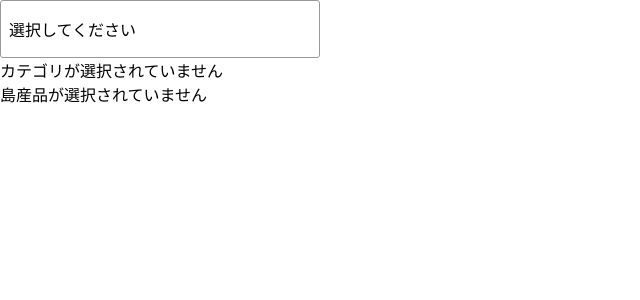
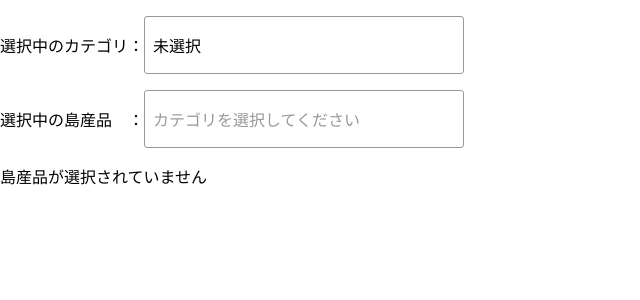
Before and after one commit to lamb-sni/earlgrey, a React (Create React App) app in the folder app/: page / in a window 1280 px wide. Shown: the top 300 px of the page, without its empty margins (0-640 px from the left). Built offline with nearby package versions, Linux system fonts and the light colour scheme.

Commit message:
構造のリファクタとスタイリング

```diff
--- a/app/src/component/Select/index.tsx
+++ b/app/src/component/Select/index.tsx
@@ -9,22 +9,26 @@ interface Props {
     label: string;
   }[];
   onClick: (v: string) => void;
+  isDisabled?: boolean;
+  disabledText?: string;
 }
 
 const Select = (props: Props) => {
   const [isOpen, setIsOpen] = React.useState(false);
-  const [selectedLabel, setSelectedLabel] = React.useState("選択してください");
+  const [selectedLabel, setSelectedLabel] = React.useState("未選択");
   const ref = React.useRef<HTMLDivElement>(null);
   useOnClickOutside(ref, () => { setIsOpen(false); });
 
   return (
     <div className={style.wrapper} ref={ref}>
       <div
-        className={style.selected}
+        className={ClassNames(style.selected, {
+          [style.isDisabled]: props.isDisabled
+        })}
         onClick={() => { setIsOpen(!isOpen); }}
       >
         <span>
-          {selectedLabel}
+          {props.isDisabled ? props.disabledText : selectedLabel}
         </span>
       </div>
       <ul className={ClassNames(style.select, {
--- a/app/src/component/Select/style.module.scss
+++ b/app/src/component/Select/style.module.scss
@@ -1,5 +1,14 @@
 .wrapper {
   position: relative;
+}
+
+.isDisabled {
+  pointer-events: none;
+  cursor: not-allowed;
+
+  span {
+    color: #999
+  }
 }
 
 .selected {
--- a/app/src/page/index.tsx
+++ b/app/src/page/index.tsx
@@ -5,6 +5,7 @@ import { categories, CategoriesKey } from '../data/categories';
 import CategoryProducts from "./organisms/CategoryProducts";
 import RelationProduct from './organisms/RelationProducts';
 import Select from "../component/Select";
+import style from "./style.module.scss";
 
 const Page = () => {
   const setSelectedCategory = useSetRecoilState(selectedCategoryAtom);
@@ -18,12 +19,18 @@ const Page = () => {
   return (
     <div>
       <main>
-        <section>
-          <Select data={selectData} onClick={v => { setSelectedCategory(v as CategoriesKey); }} />
+        <section className={style.section}>
+          <div className={style.select}>
+            <p>選択中のカテゴリ：</p>
+            <Select data={selectData} onClick={v => { setSelectedCategory(v as CategoriesKey); }} />
+          </div>
         </section>
 
-        <section>
+        <section className={style.section}>
           <CategoryProducts />
+        </section>
+
+        <section className={style.section}>
           <RelationProduct />
         </section>
       </main>
--- a/app/src/page/organisms/CategoryProducts.tsx
+++ /dev/null
@@ -1,45 +0,0 @@
-import * as React from 'react';
-import { useSetRecoilState, useRecoilValue } from "recoil"
-import { selectedCategoryAtom, selectedProductDetailAtom } from "../../state/atom";
-import { categories } from '../../data/categories';
-import { products } from "../../data";
-import Select from "../../component/Select";
-
-const CategoryProducts = () => {
-  const selectedCategory = useRecoilValue(selectedCategoryAtom);
-  const setSelectedProductDetail = useSetRecoilState(selectedProductDetailAtom);
-
-  if (!selectedCategory) {
-    return <p>カテゴリが選択されていません</p>;
-  }
-  const category = categories[selectedCategory];
-  const label = category.label;
-  const product = products[selectedCategory];
-  const selectData = Object.values(product).map(d => {
-    return {
-      value: d.name,
-      label: `${d.name}（${d.schedule.label}）`
-    }
-  });
-
-  return (
-    <>
-      <p>選択中のカテゴリ：{label}</p>
-      <ul>
-        <Select
-          data={selectData}
-          onClick={v => {
-            Object.values(product).map(d => {
-              if (d.name === v) {
-                setSelectedProductDetail(d);
-              }
-              return null;
-            });
-          }}
-        />
-      </ul>
-    </>
-  );
-};
-
-export default CategoryProducts;
--- /dev/null
+++ b/app/src/page/organisms/CategoryProducts/index.tsx
@@ -0,0 +1,46 @@
+import * as React from "react";
+import { useSetRecoilState, useRecoilValue } from "recoil"
+import { selectedCategoryAtom, selectedProductDetailAtom } from "../../../state/atom";
+import { products } from "../../../data";
+import Select from "../../../component/Select";
+import style from "./style.module.scss";
+
+const CategoryProducts = () => {
+  const selectedCategory = useRecoilValue(selectedCategoryAtom);
+  const setSelectedProductDetail = useSetRecoilState(selectedProductDetailAtom);
+  const product = selectedCategory ? products[selectedCategory] : null;
+  const selectData = product
+    ? Object.values(product).map(d => {
+        return {
+          value: d.name,
+          label: `${d.name}（${d.schedule.label}）`
+        }
+      })
+    : [];
+
+  return (
+    <div className={style.wrapper}>
+      <p>選択中の島産品　：</p>
+      <ul>
+        <Select
+          data={selectData}
+          onClick={v => {
+            if (!product) {
+              return;
+            }
+            Object.values(product).map(d => {
+              if (d.name === v) {
+                setSelectedProductDetail(d);
+              }
+              return null;
+            });
+          }}
+          isDisabled={!selectedCategory}
+          disabledText="カテゴリを選択してください"
+        />
+      </ul>
+    </div>
+  );
+};
+
+export default CategoryProducts;
--- /dev/null
+++ b/app/src/page/organisms/CategoryProducts/style.module.scss
@@ -0,0 +1,4 @@
+.wrapper {
+  display: flex;
+  align-items: center;
+}
--- a/app/src/page/organisms/RelationProducts.tsx
+++ b/app/src/page/organisms/RelationProducts/index.tsx
@@ -1,7 +1,7 @@
 import * as React from 'react';
 import { useRecoilValue } from "recoil"
-import { selectedProductDetailAtom } from "../../state/atom";
-import { products, ProductsKey } from "../../data";
+import { selectedProductDetailAtom } from "../../../state/atom";
+import { products, ProductsKey } from "../../../data";
 
 const RelationProduct = () => {
   const detail = useRecoilValue(selectedProductDetailAtom);
@@ -23,7 +23,6 @@ const RelationProduct = () => {
 
   return (
     <>
-      <p>選択中の島産品：{detail.name}（{detail.schedule.label}）</p>
       <p>あわせて生産ボーナスの対象となる島産品：</p>
       <ul>
         {relationProductsArr.map(d => {
--- /dev/null
+++ b/app/src/page/style.module.scss
@@ -0,0 +1,8 @@
+.section {
+  margin: 16px 0 0;
+}
+
+.select {
+  display: flex;
+  align-items: center;
+}
```
Also changed, not shown: app/src/page/organisms/RelationProducts/style.module.scss (added).
